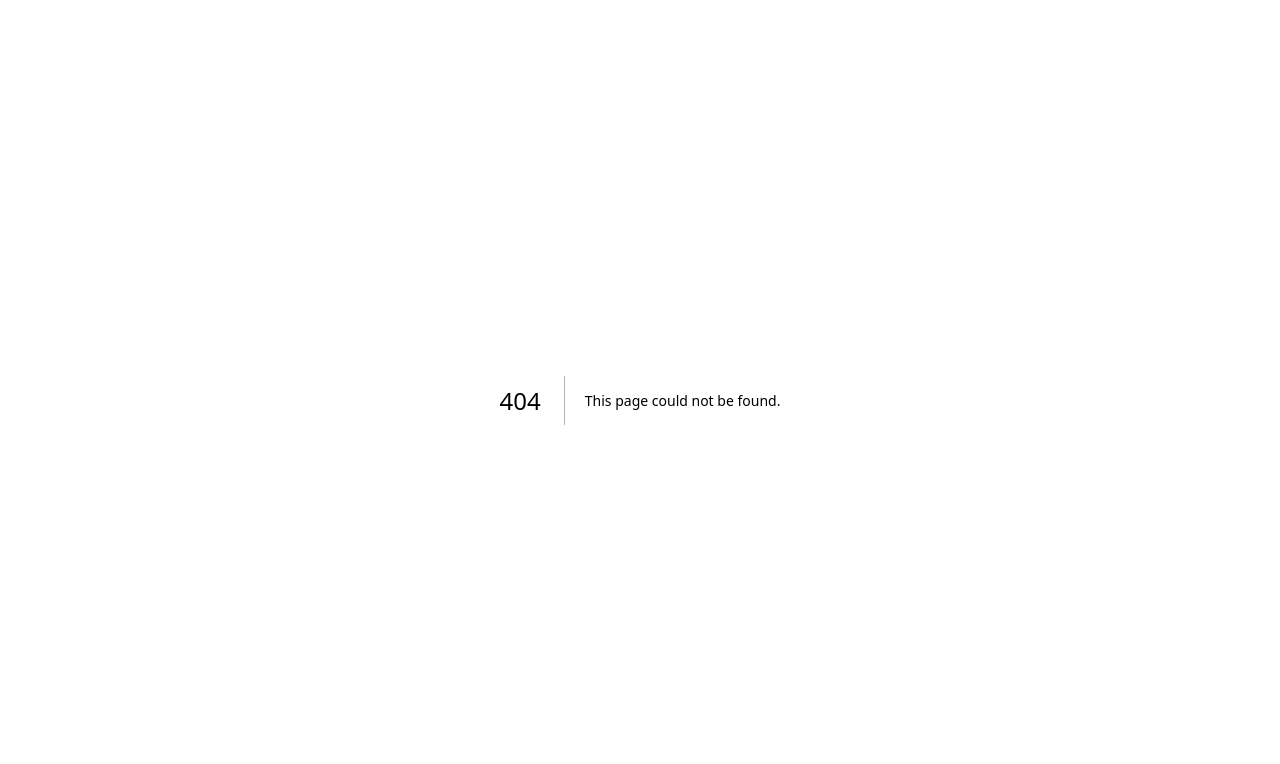
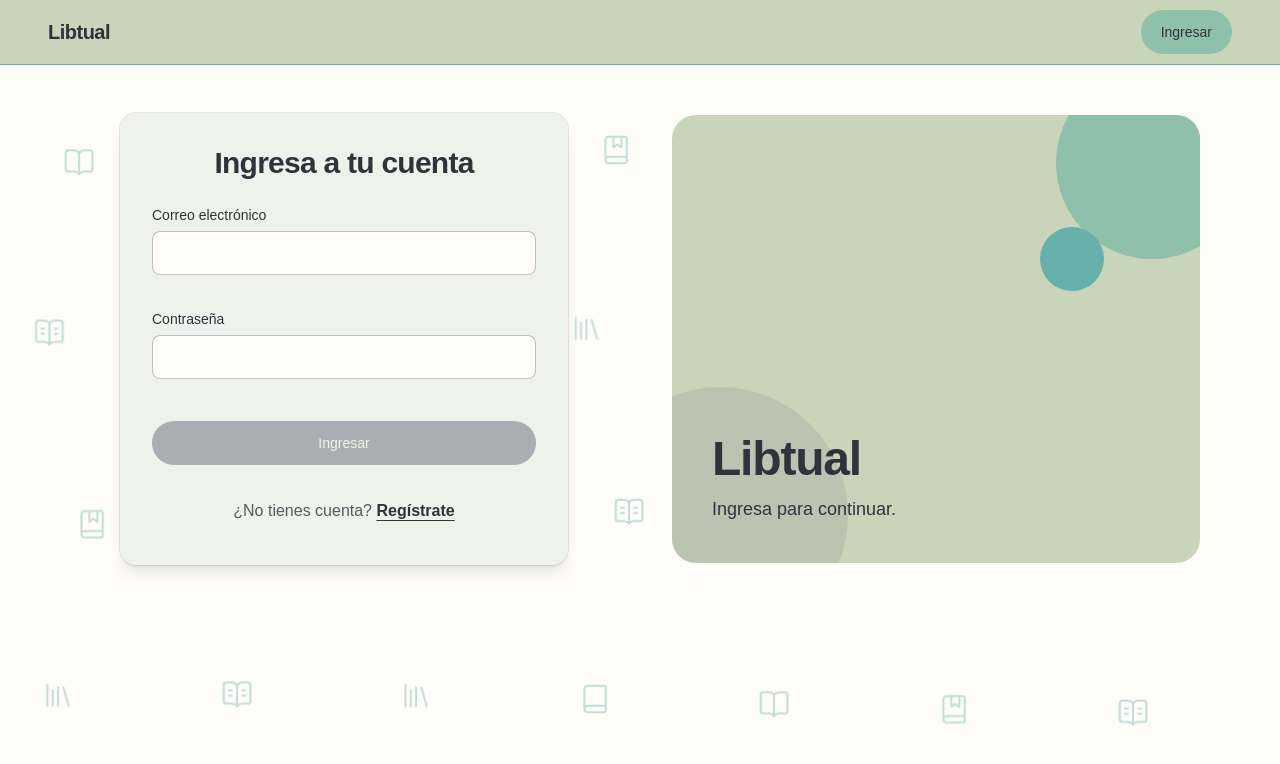
Before and after one commit to Matjeet/Libtual, a Next.js app: page /ingresar in a window 1280 px wide. Before the commit this address had no page. Shown: the top 764 px of the page. Built offline with nearby package versions, Linux system fonts and the light colour scheme.

Commit message:
feat(ingresar): add login page with sign-up invitation

```diff
--- /dev/null
+++ b/src/app/ingresar/page.tsx
@@ -0,0 +1,20 @@
+import type { Metadata } from "next";
+import Link from "next/link";
+import { LoginForm } from "@/components/organisms/LoginForm";
+import { AuthTemplate } from "@/components/templates/AuthTemplate";
+
+export const metadata: Metadata = { title: "Ingresar | Libtual" };
+
+export default function LoginPage() {
+  return (
+    <AuthTemplate title="Ingresa a tu cuenta" brandDescription="Ingresa para continuar." formSide="left">
+      <LoginForm />
+      <p className="text-center text-foreground/80">
+        ¿No tienes cuenta?{" "}
+        <Link href="/registro" className="inline-flex min-h-11 items-center font-semibold text-foreground underline underline-offset-4">
+          Regístrate
+        </Link>
+      </p>
+    </AuthTemplate>
+  );
+}
```
